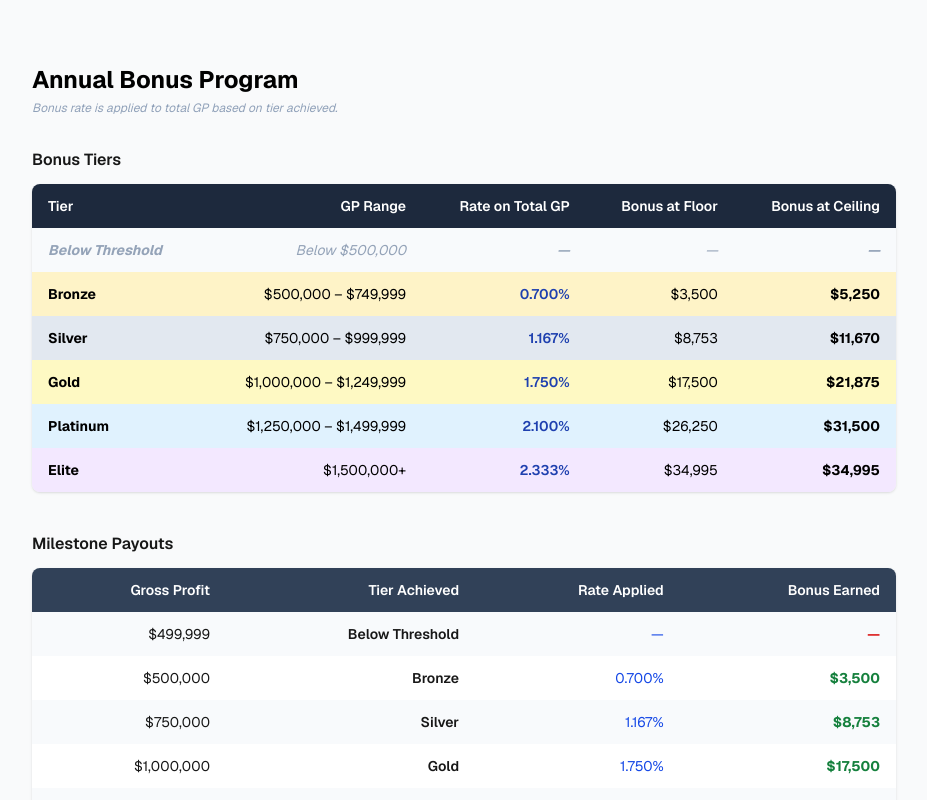
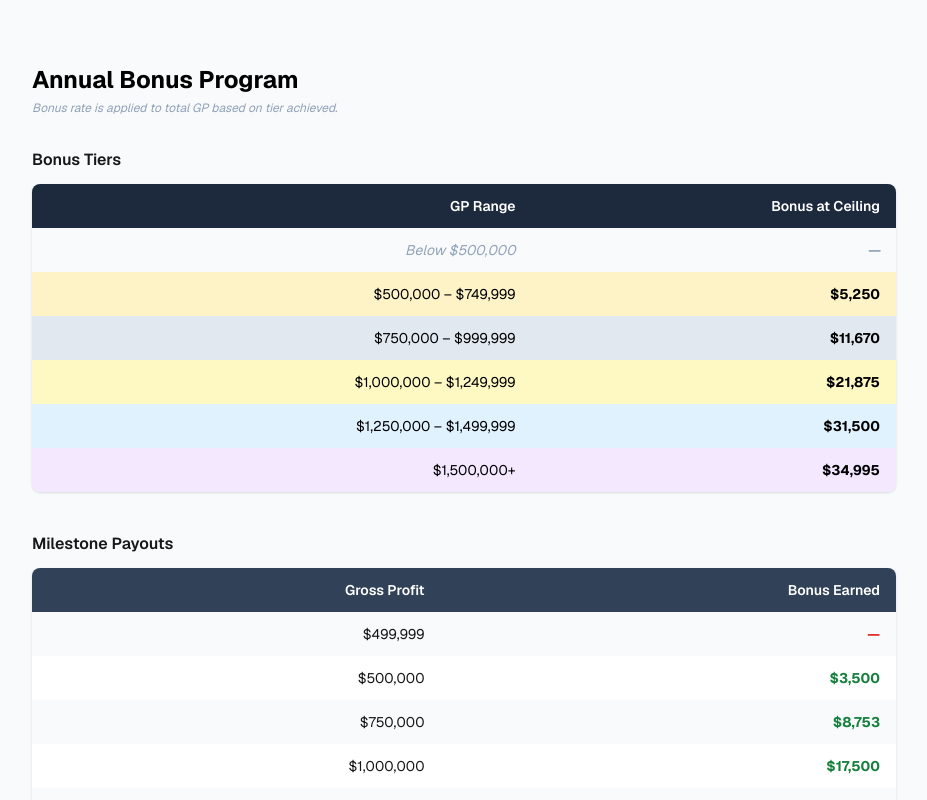
Before and after one commit to jsgelfand/bonus-calculator, a Next.js app: page / in a window 1280 px wide. Shown: the top 800 px of the page, without its empty margins (176-1103 px from the left). Built offline with nearby package versions, Linux system fonts and the light colour scheme.

Commit message:
feat: remove unnecessary columns from payout tables
Remove "Tier", "Rate on Total GP", "Bonus at Floor" from Bonus Tiers
and "Tier Achieved", "Rate Applied" from Milestone Payouts tables.

```diff
--- a/app/components/BonusCalculator.tsx
+++ b/app/components/BonusCalculator.tsx
@@ -49,26 +49,20 @@ export default function BonusCalculator() {
         <table className="w-full border-collapse text-sm">
           <thead>
             <tr className="bg-slate-800 text-white">
-              {["Tier", "GP Range", "Rate on Total GP", "Bonus at Floor", "Bonus at Ceiling"].map((h) => (
-                <th key={h} className="px-4 py-3 text-right first:text-left font-semibold">{h}</th>
+              {["GP Range", "Bonus at Ceiling"].map((h) => (
+                <th key={h} className="px-4 py-3 text-right font-semibold">{h}</th>
               ))}
             </tr>
           </thead>
           <tbody>
             {tiers.map((t, i) => {
               const isElite = t.max === Infinity;
-              const floorBonus = t.rate > 0 ? fmt(Math.min(t.rate * t.min, 35000)) : "—";
               const ceilBonus  = t.rate > 0 ? fmt(Math.min(t.rate * (isElite ? 1500000 : t.max), 35000)) : "—";
               return (
                 <tr key={i} style={{ background: t.color, color: t.textColor }} className={i === 0 ? "italic" : ""}>
-                  <td className="px-4 py-3 font-bold">{t.label}</td>
                   <td className="px-4 py-3 text-right">
                     {i === 0 ? "Below $500,000" : isElite ? "$1,500,000+" : `${fmt(t.min)} – ${fmt(t.max)}`}
                   </td>
-                  <td className="px-4 py-3 text-right font-semibold" style={{ color: t.rate === 0 ? "#94a3b8" : "#1e40af" }}>
-                    {pct(t.rate)}
-                  </td>
-                  <td className="px-4 py-3 text-right">{floorBonus}</td>
                   <td className="px-4 py-3 text-right font-bold">{ceilBonus}</td>
                 </tr>
               );
@@ -83,20 +77,17 @@ export default function BonusCalculator() {
         <table className="w-full border-collapse text-sm">
           <thead>
             <tr className="bg-slate-700 text-white">
-              {["Gross Profit", "Tier Achieved", "Rate Applied", "Bonus Earned"].map((h) => (
+              {["Gross Profit", "Bonus Earned"].map((h) => (
                 <th key={h} className="px-4 py-3 text-right font-semibold">{h}</th>
               ))}
             </tr>
           </thead>
           <tbody>
             {examples.map((e, i) => {
-              const t = getTier(e);
               const b = calcBonus(e);
               return (
                 <tr key={i} className={i % 2 === 0 ? "bg-slate-50" : "bg-white"}>
                   <td className="px-4 py-3 text-right">{fmt(e)}</td>
-                  <td className="px-4 py-3 text-right font-semibold">{t.label}</td>
-                  <td className="px-4 py-3 text-right text-blue-700">{pct(t.rate)}</td>
                   <td className="px-4 py-3 text-right font-bold" style={{ color: b === 0 ? "#dc2626" : "#15803d" }}>
                     {b === 0 ? "—" : fmt(b)}
                   </td>
```
